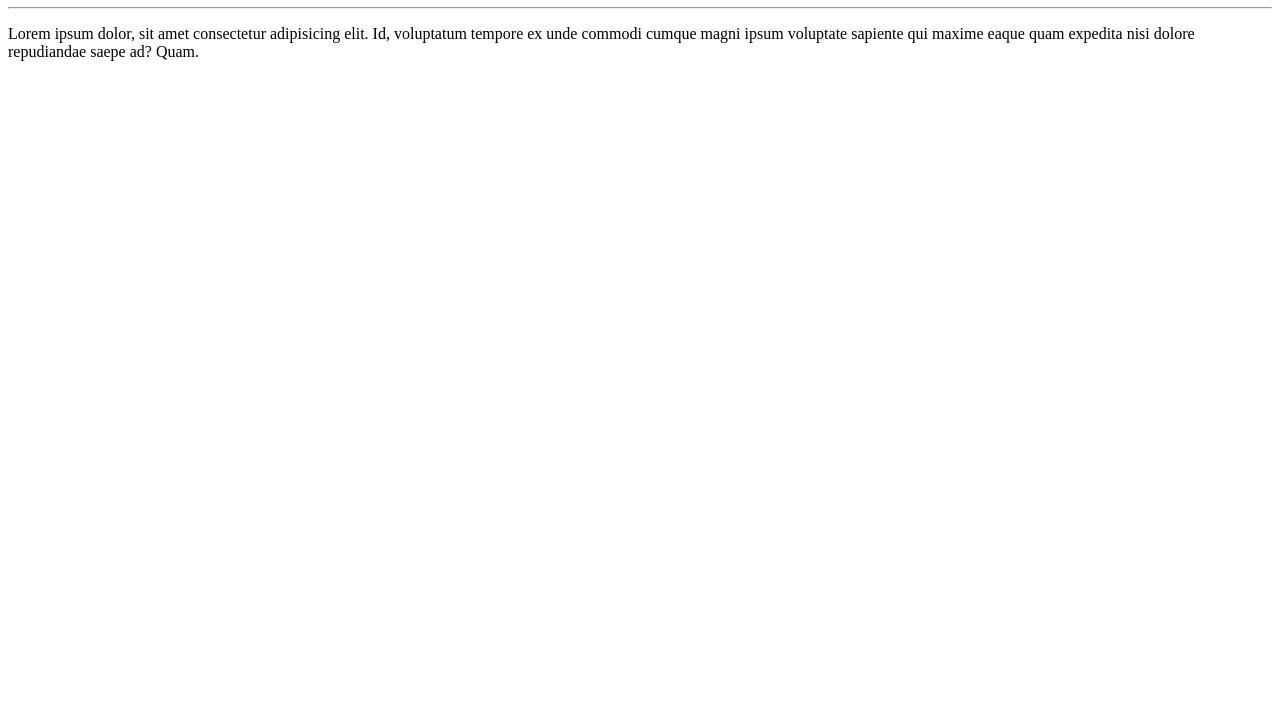
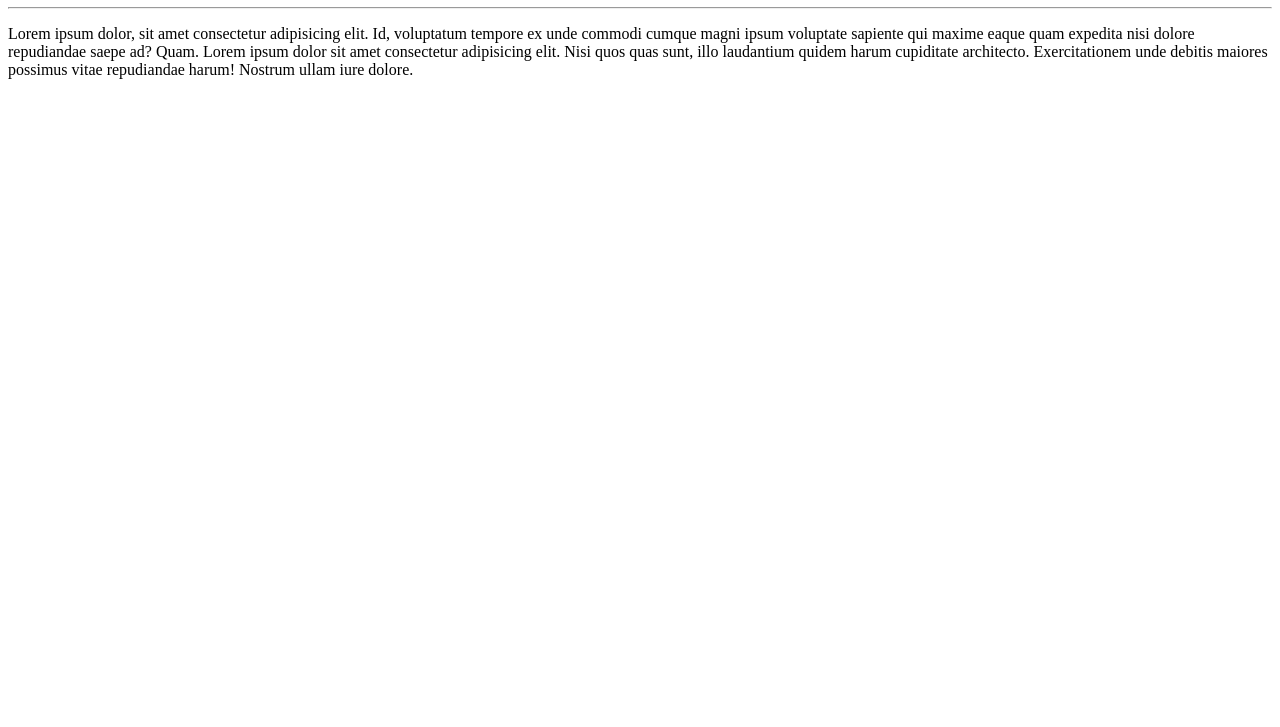
Before and after one commit to Amaral13/Ola-Mundo, a plain HTML site: page Site/Index.html in a window 1280 px wide. Shown: the part 73-800 px from the top of the page. Drawn offline with Linux system fonts and the light colour scheme.

Commit message:
Adicionei um novo parágrafo

```diff
--- a/Site/Index.html
+++ b/Site/Index.html
@@ -11,6 +11,12 @@
     <p>Lorem ipsum dolor, sit amet consectetur adipisicing elit. Id,
         voluptatum tempore ex unde commodi cumque magni ipsum voluptate
         sapiente qui maxime eaque quam expedita nisi dolore repudiandae
-        saepe ad? Quam.</p>
+        saepe ad? Quam.
+        Lorem ipsum dolor sit amet consectetur adipisicing elit. Nisi
+        quos quas sunt, illo laudantium quidem harum cupiditate
+        architecto. Exercitationem unde debitis maiores possimus vitae
+        repudiandae harum! Nostrum ullam iure dolore.
+    </p>
+
 </body>
 </html>
```
